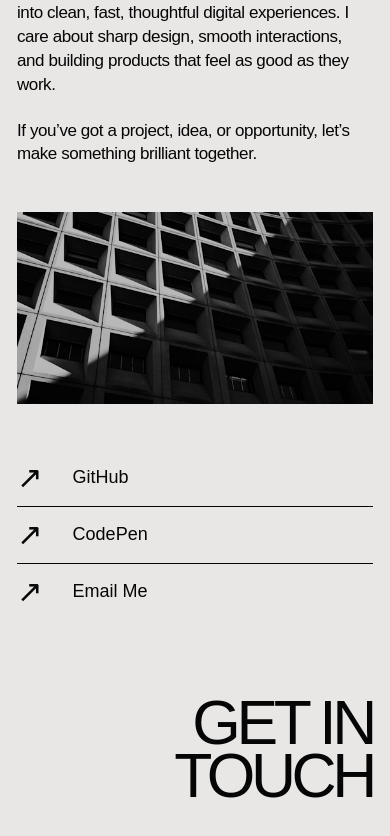
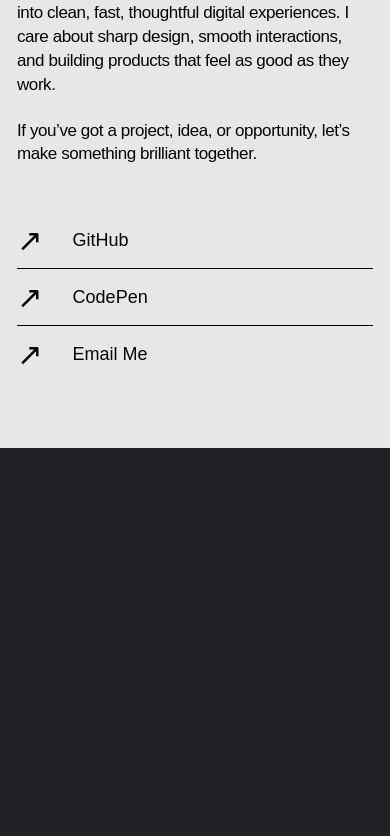
Before and after one commit to Matty1515/mshaw-portfolio, a Nuxt app: page / in a window 390 px wide. Shown: the part 4133-4969 px from the top of the page. After the commit the page ends 4581 px from the top, so only its background shows below. Built offline with nearby package versions, Linux system fonts and the light colour scheme.

Commit message:
Contact section changes

```diff
--- a/app/components/home/ContactSection.vue
+++ b/app/components/home/ContactSection.vue
@@ -1,8 +1,8 @@
 <template>
   <section id="contact" class="contact-section" aria-labelledby="contact-title">
     <h2 id="contact-title" class="contact-title">
-      <span>Let&rsquo;s</span>
-      <span>Talk</span>
+      <span>Get in</span>
+      <span>Touch</span>
     </h2>
 
     <div class="contact-copy">
@@ -55,11 +55,6 @@
         </li>
       </ul>
     </nav>
-
-    <p class="contact-closing" aria-label="Get in touch">
-      <span>Get In</span>
-      <span>Touch</span>
-    </p>
   </section>
 </template>
 
@@ -70,40 +65,37 @@
   padding: clamp(68px, 5.6vw, 78px) 0 clamp(24px, 2.6vw, 40px);
   display: grid;
   grid-template-columns: minmax(0, 1.02fr) minmax(430px, 0.98fr);
-  grid-template-rows: auto 1fr auto;
+  grid-template-rows: auto minmax(0, 1fr);
   column-gap: clamp(64px, 7vw, 108px);
+  row-gap: clamp(48px, 6vw, 88px);
   scroll-margin-top: 0;
   color: var(--portfolio-text-colour);
   font-family: var(--portfolio-body-font);
 }
 
-.contact-title,
-.contact-closing {
+.contact-title {
+  grid-column: 1;
+  grid-row: 1;
   margin: 0;
   color: var(--portfolio-heading-colour);
   font-family: var(--portfolio-heading-font);
   font-weight: 400;
+  font-size: clamp(96px, 10.7vw, 150px);
   letter-spacing: -0.075em;
   line-height: 0.84;
   text-transform: uppercase;
 }
 
-.contact-title {
-  grid-column: 1;
-  grid-row: 1;
-  font-size: clamp(96px, 10.7vw, 150px);
-}
-
-.contact-title span,
-.contact-closing span {
+.contact-title span {
   display: block;
 }
 
 .contact-copy {
   grid-column: 1;
   grid-row: 2;
+  align-self: end;
   max-width: 520px;
-  margin-top: clamp(30px, 3.1vw, 48px);
+  margin: 0;
   font-size: clamp(17px, 1.6vw, 23px);
   font-weight: 500;
   letter-spacing: -0.025em;
@@ -120,9 +112,11 @@
 
 .contact-image {
   width: 100%;
+  max-height: 100px;
   aspect-ratio: 1.86 / 1;
   grid-column: 2;
-  grid-row: 1 / 3;
+  grid-row: 1;
+  align-self: start;
   margin-top: clamp(12px, 1.4vw, 22px);
   display: block;
   object-fit: cover;
@@ -131,10 +125,10 @@
 }
 
 .contact-links {
-  grid-column: 1;
-  grid-row: 3;
+  grid-column: 2;
+  grid-row: 2;
   align-self: end;
-  margin-top: clamp(36px, 3.5vw, 54px);
+  margin: 0;
 }
 
 .contact-links ul {
@@ -177,15 +171,6 @@
   outline-offset: 4px;
 }
 
-.contact-closing {
-  grid-column: 2;
-  grid-row: 2 / 4;
-  align-self: end;
-  justify-self: end;
-  font-size: clamp(90px, 10.5vw, 145px);
-  text-align: right;
-}
-
 @media (max-width: 1050px) and (min-width: 861px) {
   .contact-section {
     grid-template-columns: minmax(0, 0.9fr) minmax(350px, 1.1fr);
@@ -224,8 +209,7 @@
   }
 
   .contact-image {
-    width: min(100%, 650px);
-    margin-top: clamp(46px, 10vw, 78px);
+    display: none;
   }
 
   .contact-links {
@@ -239,17 +223,10 @@
     column-gap: clamp(14px, 4vw, 30px);
     font-size: clamp(18px, 4vw, 25px);
   }
-
-  .contact-closing {
-    margin-top: clamp(76px, 16vw, 124px);
-    font-size: clamp(62px, 16vw, 112px);
-    line-height: 0.86;
-  }
 }
 
 @media (max-width: 480px) {
-  .contact-title,
-  .contact-closing {
+  .contact-title {
     letter-spacing: -0.07em;
   }
 }
--- a/app/pages/index.vue
+++ b/app/pages/index.vue
@@ -124,7 +124,6 @@ onBeforeUnmount(() => {
 :deep(.tech-stack-category),
 :deep(.contact-section),
 :deep(.contact-title),
-:deep(.contact-closing),
 :deep(.contact-link) {
   transition: background-color 680ms cubic-bezier(0.22, 1, 0.36, 1),
     color 680ms cubic-bezier(0.22, 1, 0.36, 1),
@@ -179,7 +178,6 @@ onBeforeUnmount(() => {
     :deep(.tech-stack-category),
     :deep(.contact-section),
     :deep(.contact-title),
-    :deep(.contact-closing),
     :deep(.contact-link) {
     transition: none;
   }
```
